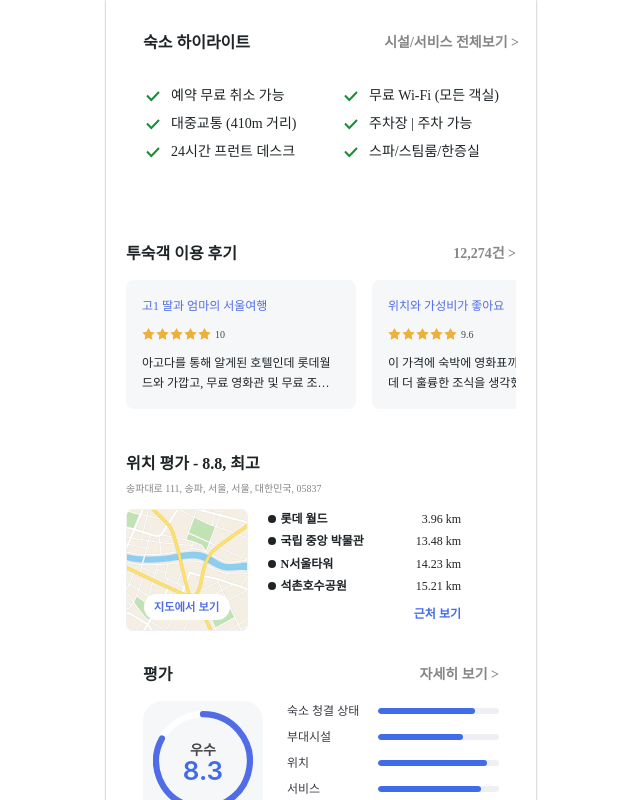
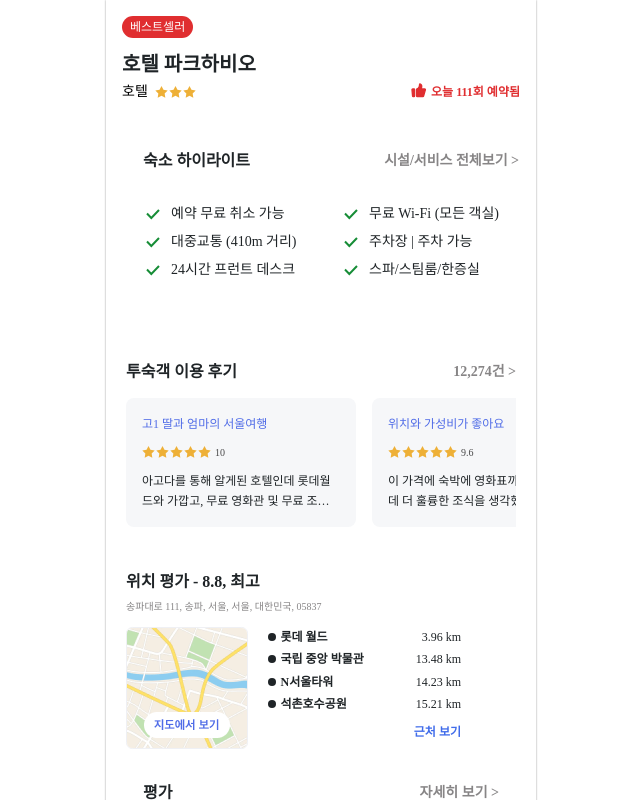
Before and after one commit to m2na7/35-COLLABORATION-WEB-AGODA, a React (Vite) app: page / in a window 1280 px wide. Shown: the top 800 px of the page, without its empty margins (319-959 px from the left). Built offline with nearby package versions, Linux system fonts and the light colour scheme; a web font is replaced by a local one.

Commit message:
feat: detail component

```diff
--- /dev/null
+++ b/src/assets/svg/IcGood.tsx
@@ -0,0 +1,20 @@
+import * as React from "react";
+import type { SVGProps } from "react";
+const SvgIcGood = (props: SVGProps<SVGSVGElement>) => (
+  <svg
+    xmlns="http://www.w3.org/2000/svg"
+    fill="none"
+    viewBox="0 0 16 16"
+    {...props}
+  >
+    <path
+      fill="#E02E30"
+      stroke="#E02E30"
+      strokeLinecap="round"
+      strokeLinejoin="round"
+      strokeWidth={1.333}
+      d="M1.003 7.724A.667.667 0 0 1 1.667 7h1.272a.667.667 0 0 1 .667.667V14a.667.667 0 0 1-.667.667h-.722a.667.667 0 0 1-.664-.61zm4.603-.266c0-.278.173-.528.425-.646.55-.26 1.486-.78 1.909-1.485.544-.908.646-2.548.663-2.924.002-.053.001-.105.008-.157.09-.651 1.347.109 1.829.913.261.436.295 1.009.267 1.457-.03.478-.17.94-.308 1.4l-.293.979h3.62a.666.666 0 0 1 .64.848l-1.79 6.338a.67.67 0 0 1-.641.486H6.273A.667.667 0 0 1 5.606 14z"
+    />
+  </svg>
+);
+export default SvgIcGood;
--- /dev/null
+++ b/src/assets/svg/베스트셀러.tsx
@@ -0,0 +1,16 @@
+import * as React from "react";
+import type { SVGProps } from "react";
+const Svg = (props: SVGProps<SVGSVGElement>) => (
+  <svg
+    xmlns="http://www.w3.org/2000/svg"
+    fill="none"
+    viewBox="0 0 51 11"
+    {...props}
+  >
+    <path
+      fill="#fff"
+      d="M5.028 8.224H.792V1.396h1.044v2.532h2.148V1.384h1.044v2.892h1.2V.592h1.008v9.732H6.228V5.152h-1.2zm4.284 2.616h-1.02V.352h1.02zM3.984 7.36V4.78H1.836v2.58zm15.915-1.692-.576.84c-1.644-.468-3.384-1.8-3.876-2.976-.42 1.188-2.172 2.52-3.876 2.964l-.54-.864c1.716-.3 3.876-1.824 3.876-3.588v-.816h1.092v.816c0 1.752 2.292 3.312 3.9 3.624m.288 3.756h-9.468V8.56h9.468zm8.787-4.968h-5.796v1.488h6.132v.876h-7.188V1.348h7.092v.864h-6.036v1.404h5.796zm1.476 5.052h-9.468v-.864h9.468zm9.65-3.624h-1.02V.352h1.02zm-1.992-.072h-1.02V3.328H35.66v-.864h1.428V.544h1.02zm2.364 4.956h-7.356v-2.64h5.916v-.84h-5.916v-.864h6.972V8.92h-5.916v.972h6.3zm-3.972-6-.576.78c-.744-.372-1.692-1.248-1.992-2.016-.276.864-1.068 1.8-2.1 2.328l-.624-.756c1.284-.66 2.184-1.788 2.184-3.3V.82h1.032v.972c0 1.512 1.008 2.472 2.076 2.976m13.6 6.072h-1.057V5.26H47.28v-.9h1.764V.352H50.1zM47.47 7.192l.108.864c-1.092.204-2.856.324-4.632.324h-1.104V4.204h3.78v-2.04h-3.78V1.3h4.836v3.768H42.9v2.436c1.644 0 3.24-.06 4.572-.312"
+    />
+  </svg>
+);
+export default Svg;
--- a/src/pages/HotelDetailPage/Components/HotelDetail/Detail.style.ts
+++ b/src/pages/HotelDetailPage/Components/HotelDetail/Detail.style.ts
@@ -1,8 +1,60 @@
+import { css, Theme } from "@emotion/react";
+import theme from "@styles/theme";
 
+export const detailWrapper = css`
+  width: 100%;
+  padding: 1.6rem;
+`;
 
-const Detail=()=>{
+export const bestseller = css`
+  display: inline-block;
+  background-color: ${theme.color.red200};
+  padding: 1px 8px;
+  border-radius: 10rem;
+  ${theme.font.body4_m_12}
+  margin-bottom: 0.8rem;
+  color: #fff;
+`;
 
+export const title = (theme: Theme) => css`
+  ${theme.font.title2_sb_20};
+  color: ${theme.color.black};
+  margin: 0.8rem 0;
+`;
 
+export const subtitleRow = css`
+  display: flex;
+  justify-content: space-between;
+  align-items: center;
+`;
 
-}
-export default Detail
+export const subtitle = css`
+  display: flex;
+  align-items: center;
+  gap: 0.7rem;
+  font-size: 14px;
+
+  span {
+    color: ${theme.font.detail1_m_14};
+    ${theme.font.detail1_m_14}
+  }
+`;
+
+export const starRating = css`
+  display: flex;
+  align-items: center;
+`;
+
+export const thumbsUpWrapper = (theme: Theme) => css`
+  display: flex;
+  align-items: center;
+  gap: 0.4rem;
+  ${theme.font.body3_sb_12}
+  color: ${theme.color.red200};
+
+  svg {
+    margin-bottom: 0.4rem;
+    width: 1.6rem;
+    height: 1.6rem;
+  }
+`;
--- a/src/pages/HotelDetailPage/Components/HotelDetail/Detail.tsx
+++ b/src/pages/HotelDetailPage/Components/HotelDetail/Detail.tsx
@@ -0,0 +1,35 @@
+import StarRating from "@components/StarRating/StarRating";
+import { IcGood } from "@assets/svg";
+
+import {
+  detailWrapper,
+  bestseller,
+  title,
+  subtitleRow,
+  subtitle,
+  starRating,
+  thumbsUpWrapper,
+} from "./Detail.style";
+
+const Detail = () => {
+  return (
+    <div css={detailWrapper}>
+      <span css={bestseller}>베스트셀러</span>
+      <h1 css={title}>호텔 파크하비오</h1>
+      <div css={subtitleRow}>
+        <div css={subtitle}>
+          <span>호텔</span>
+          <span css={starRating}>
+            <StarRating rating={3} />
+          </span>
+        </div>
+        <div css={thumbsUpWrapper}>
+          <IcGood />
+          <span>오늘 111회 예약됨</span>
+        </div>
+      </div>
+    </div>
+  );
+};
+
+export default Detail;
--- a/src/pages/HotelDetailPage/HotelDetailPage.tsx
+++ b/src/pages/HotelDetailPage/HotelDetailPage.tsx
@@ -3,11 +3,13 @@ import Highlights from "./Components/HotelDetail/Highlights";
 import RateReview from "./Components/HotelDetail/RateReview";
 import Location from "./Components/HotelDetail/Location";
 import Carousel from "@components/Carousel/Carousel";
+import Detail from "./Components/HotelDetail/Detail";
 import TextReview from "./Components/HotelDetail/TextReview";
 const HotelDetailPage = () => {
   return (
     <>
       <Carousel images={[]} />
+      <Detail />
       <Highlights />
       <TextReview />
       <Location />
```
Also changed, not shown: src/assets/svg/index.ts (+10 -5 lines), public/svg/ic_good.svg (added), public/svg/베스트셀러.svg (added), src/pages/HotelDetailPage/Components/HotelDetail/index.ts (deleted).
